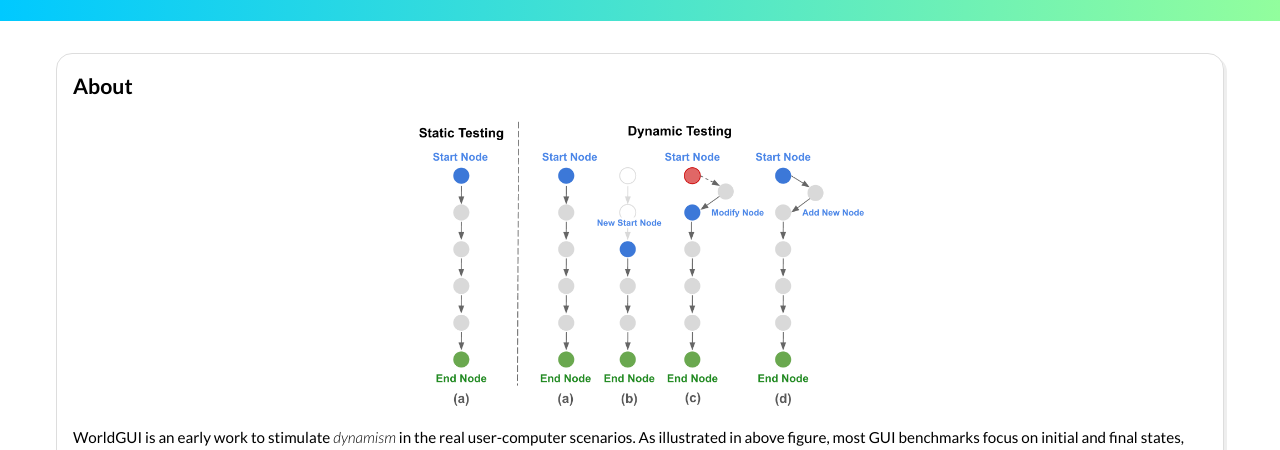
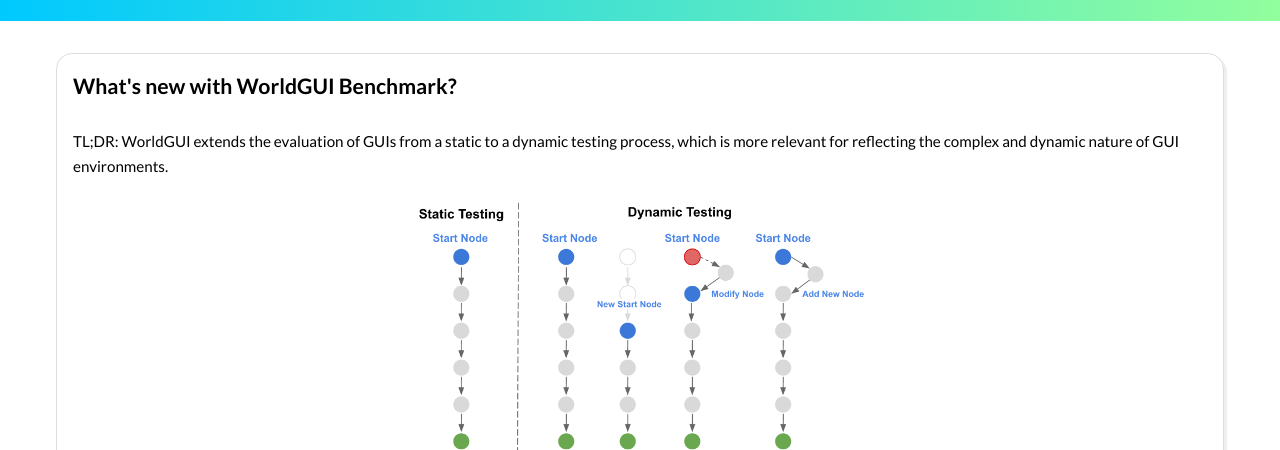
Before and after one commit to showlab/WorldGUI, a plain HTML site: page index.html in a window 1280 px wide. Shown: the part 348-798 px from the top of the page. Drawn offline with Linux system fonts and the light colour scheme; a web font is replaced by a local one.

Commit message:
edit index.html

```diff
--- a/index.html
+++ b/index.html
@@ -106,7 +106,8 @@
       <section class="main-container">
         <div class="content-wrapper">
           <div class="content-box">
-            <h2 class="text-title" style="margin-bottom:0.5em">About</h2>
+            <h2 class="text-title" style="margin-bottom:0.5em">What's new with WorldGUI Benchmark?</h2>
+            <p class="text-content">TL;DR: WorldGUI extends the evaluation of GUIs from a static to a dynamic testing process, which is more relevant for reflecting the complex and dynamic nature of GUI environments.</p>
             <img src="assets/teaser.jpg" style="width:40%;margin:auto;display:block;"/>
             <p class="text-content">WorldGUI is an early work to stimulate <i>dynamism</i> in the real user-computer scenarios.
               As illustrated in above figure, most GUI benchmarks focus on initial and final states, measuring success rates but overlooking the changing initial conditions present in real GUI scenarios.
```
